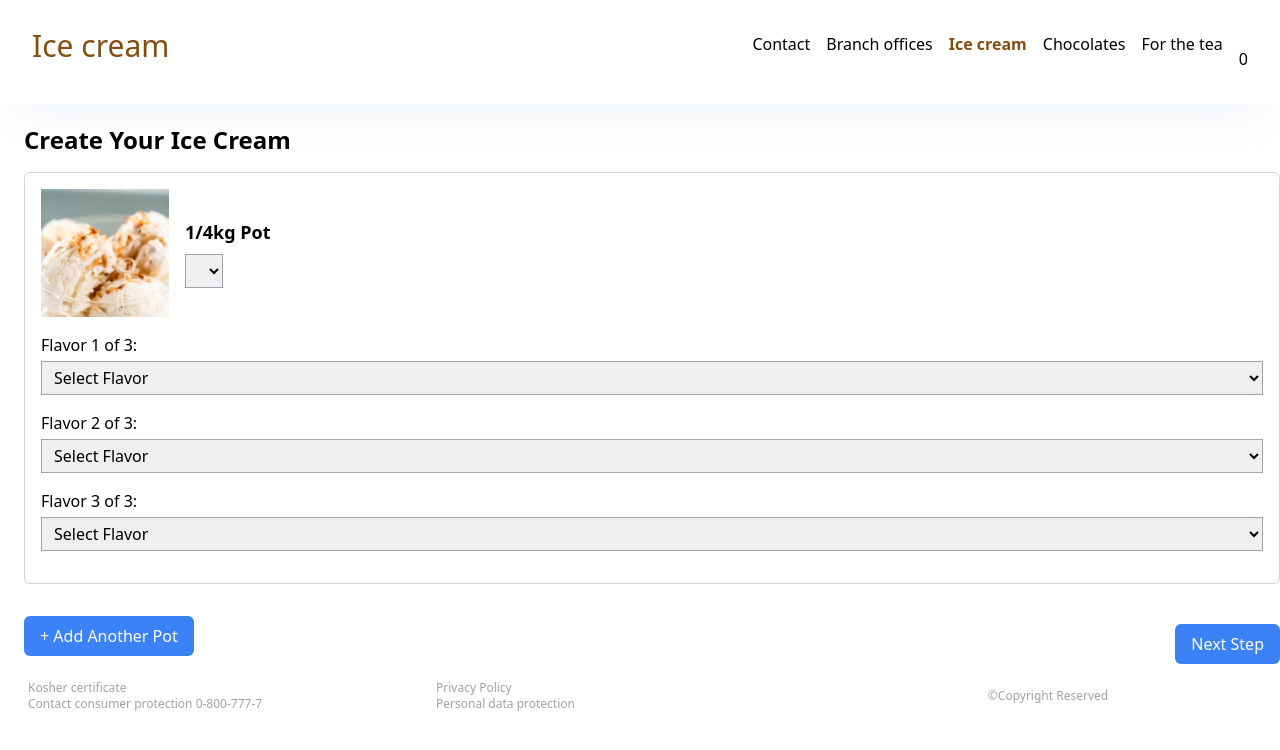
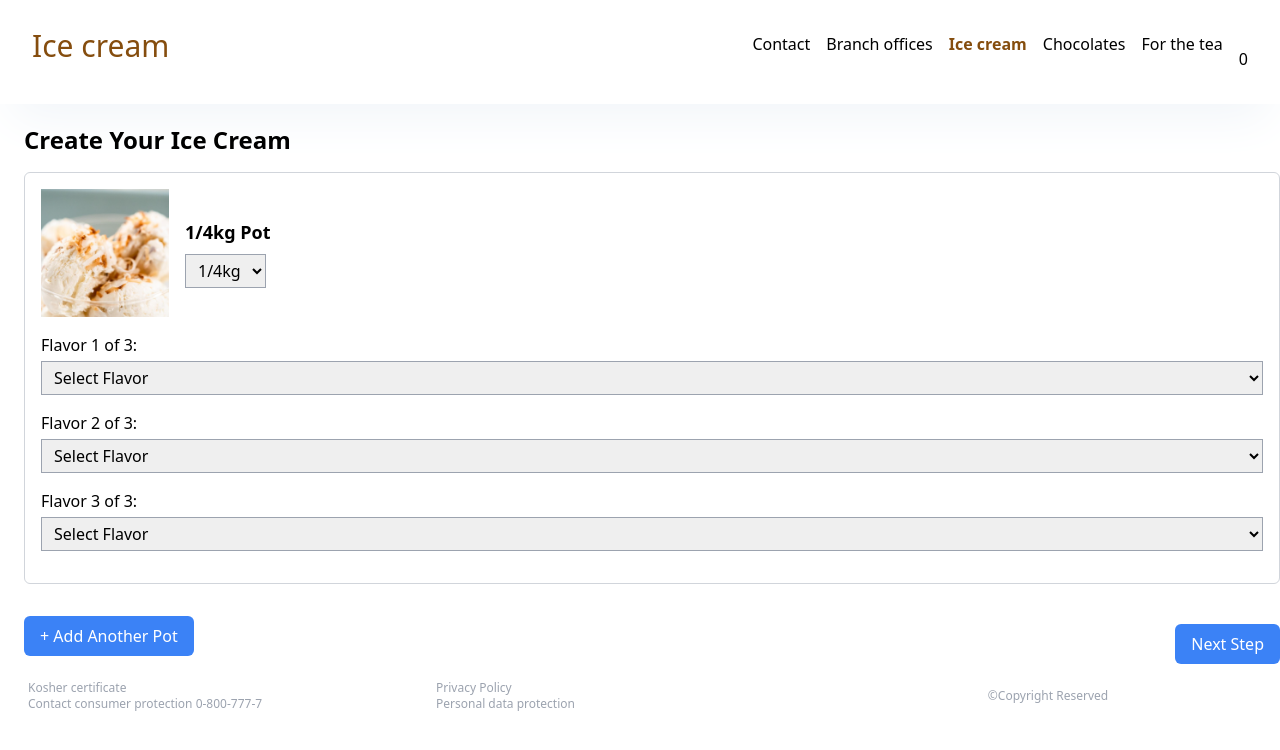
Before and after one commit to Githubmagali/icecream-shop, a Next.js app: page /iceCream in a window 1280 px wide. Shown: the top 750 px of the page. Built offline with nearby package versions, Linux system fonts and the light colour scheme.

Commit message:
Fix options and handleSizeChange

```diff
--- a/src/app/iceCream/page.jsx
+++ b/src/app/iceCream/page.jsx
@@ -6,28 +6,10 @@ import { useCart } from "@/context/cartProvider";
 import data from "@/assets/slider.json";
 import Footer from "@/components/footer";
 import IceCreamSelection from "@/components/IceCreamSelection";
-
-const qIceCream = data.quantityIceCream;
-const sizeMapping = {
-  small: {
-    size: qIceCream.find((item) => item.id === 1).size,
-    price: qIceCream.find((item) => item.id === 1).price,
-    img: qIceCream.find((item) => item.id === 1).img,
-  },
-  medium: {
-    size: qIceCream.find((item) => item.id === 2).size,
-    price: qIceCream.find((item) => item.id === 2).price,
-    img: qIceCream.find((item) => item.id === 2).img,
-  },
-  large: {
-    size: qIceCream.find((item) => item.id === 3).size,
-    price: qIceCream.find((item) => item.id === 3).price,
-    img: qIceCream.find((item) => item.id === 3).img,
-  },
-};
+// IceCream.js
+import sizeMapping from "@/assets/sizeMapping";
 
 function IceCream() {
-  console.log("sizeMapping", sizeMapping);
   const { addToCart, removeFromCart, getItemQuantity } = useCart();
   const [selections, setSelections] = useState([
     { id: 1, ...sizeMapping.small },
@@ -49,9 +31,24 @@ function IceCream() {
   };
 
   const handleSizeChange = (id, size) => {
+    console.log("id", id, "size", size);
     const updatedSelections = selections.map((selection) => {
       if (selection.id === id) {
-        return { ...selection, size };
+        return {
+          ...selection,
+          size: size,
+          price:
+            sizeMapping[
+              Object.keys(sizeMapping).find(
+                (key) => sizeMapping[key].size === size
+              )
+            ].price,
+          img: sizeMapping[
+            Object.keys(sizeMapping).find(
+              (key) => sizeMapping[key].size === size
+            )
+          ].img,
+        };
       }
       return selection;
     });
--- a/src/assets/sizeMapping.js
+++ b/src/assets/sizeMapping.js
@@ -1,7 +1,9 @@
+// utils/sizeMapping.js
 import data from "@/assets/slider.json";
+
 const qIceCream = data.quantityIceCream;
 
-export const sizeMapping = {
+const sizeMapping = {
   small: {
     size: qIceCream.find((item) => item.id === 1).size,
     price: qIceCream.find((item) => item.id === 1).price,
@@ -18,3 +20,5 @@ export const sizeMapping = {
     img: qIceCream.find((item) => item.id === 3).img,
   },
 };
+
+export default sizeMapping;
--- a/src/components/IceCreamSelection.jsx
+++ b/src/components/IceCreamSelection.jsx
@@ -1,25 +1,8 @@
 /* eslint-disable @next/next/no-img-element */
 import { useState } from "react";
 import data from "@/assets/slider.json";
-
-const qIceCream = data.quantityIceCream;
-const sizeMapping = {
-  small: {
-    size: qIceCream.find((item) => item.id === 1).size,
-    price: qIceCream.find((item) => item.id === 1).price,
-    img: qIceCream.find((item) => item.id === 1).img,
-  },
-  medium: {
-    size: qIceCream.find((item) => item.id === 2).size,
-    price: qIceCream.find((item) => item.id === 2).price,
-    img: qIceCream.find((item) => item.id === 2).img,
-  },
-  large: {
-    size: qIceCream.find((item) => item.id === 3).size,
-    price: qIceCream.find((item) => item.id === 3).price,
-    img: qIceCream.find((item) => item.id === 3).img,
-  },
-};
+// IceCream.js
+import sizeMapping from "@/assets/sizeMapping";
 
 function IceCreamSelection({ selection, onSizeChange, onRemove }) {
   const [selectedFlavors, setSelectedFlavors] = useState(
@@ -44,15 +27,12 @@ function IceCreamSelection({ selection, onSizeChange, onRemove }) {
           <h3 className="text-lg font-bold mb-2">{selection.size} Pot</h3>
           <select
             value={selection.size}
-            onChange={(event) => onSizeChange(event.target.value)}
+            onChange={(event) => onSizeChange(selection.id, event.target.value)}
             className="border border-gray-400 px-2 py-1"
           >
-            {data.quantityIceCream.map((item) => (
-              <option
-                key={item.id}
-                value={item.size}
-              >
-                {item.name}
+            {Object.entries(sizeMapping).map(([key, value], i) => (
+              <option key={key} value={value.size}>
+                {value.size}
               </option>
             ))}
           </select>
```
